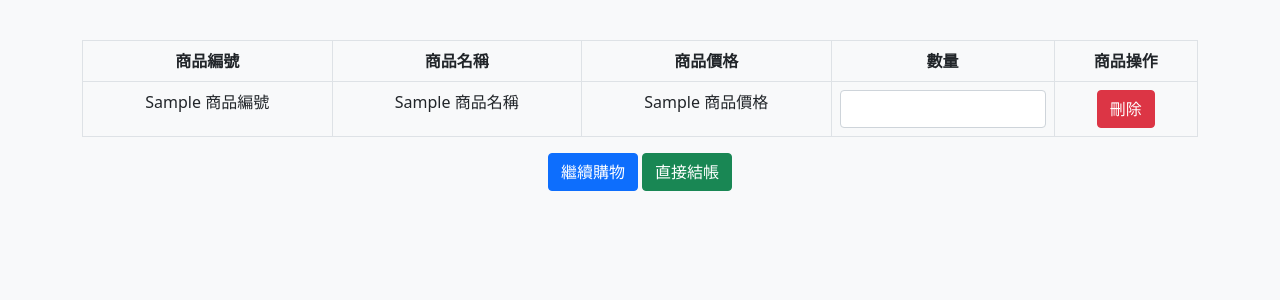
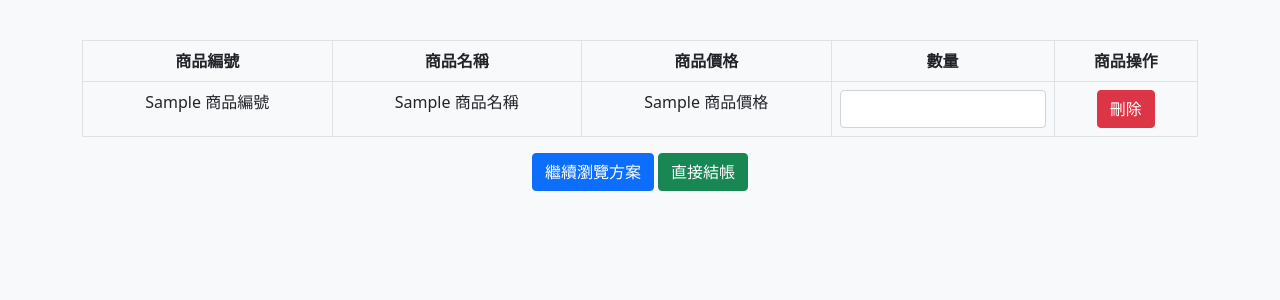
Before and after one commit to 02071819/DB_Project1, a Flask app: template bookstore/templates/cart.html in a window 1280 px wide. Shown: the part 56-356 px from the top of the page. Run offline with Flask 2, Linux system fonts and the light colour scheme; the template is opened without the code that fills it: most values are stand-ins (such as "Sample title", 1, 10 or a date in 2020).

Commit message:
Update cart.html

```diff
--- a/bookstore/templates/cart.html
+++ b/bookstore/templates/cart.html
@@ -52,7 +52,7 @@
     </table>
     <center>
       <div class="option">
-        <button class="btn btn-primary" type="submit" value="edit" name="user_edit" >繼續購物</button>
+        <button class="btn btn-primary" type="submit" value="edit" name="user_edit" >繼續瀏覽方案</button>
         <button class="btn btn-success" type="submit" value="edit" name="buy" >直接結帳</button>
       </div>
     </center>
```
